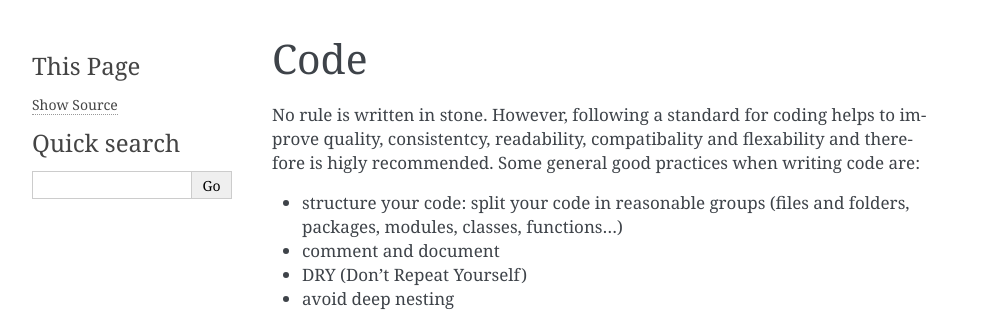
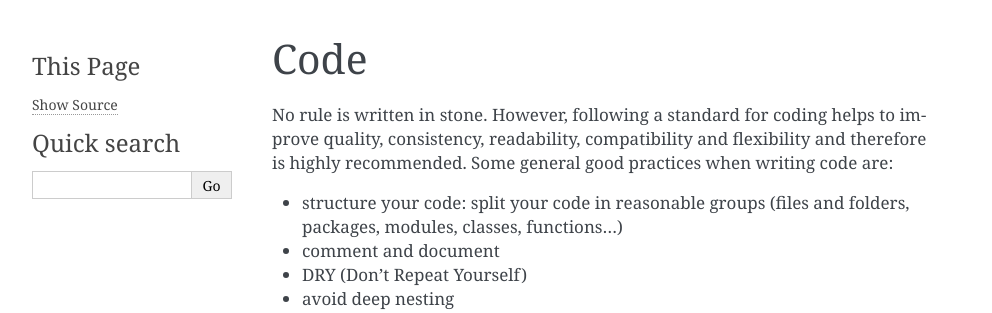
Before and after one commit to ikerreyes/best-practices, a Sphinx documentation site: the page built from source/code.rst, in a window 1280 px wide. Shown: the top 313 px of the page, without its empty margins (148-1140 px from the left). Built offline with Sphinx 7.4.7, drawn with Linux system fonts in a browser that asks for light colours.

Commit message:
Fixed typos

```diff
--- a/source/code.rst
+++ b/source/code.rst
@@ -3,8 +3,8 @@ Code
 
 No rule is written in stone.
 However, following a standard for coding helps to improve
-quality, consistentcy, readability, compatibality and flexability
-and therefore is higly recommended.
+quality, consistency, readability, compatibility and flexibility
+and therefore is highly recommended.
 Some general good practices when writing code are:
 
 - structure your code: split your code in reasonable groups (files and folders, packages, modules, classes, functions...)
--- a/source/python/import.rst
+++ b/source/python/import.rst
@@ -9,7 +9,7 @@ In addition, it helps to avoid circular imports.
 **No**::
 
    from os import *
-   from os import lisdir
+   from os import listdir
 
 **Yes**::
 
```
